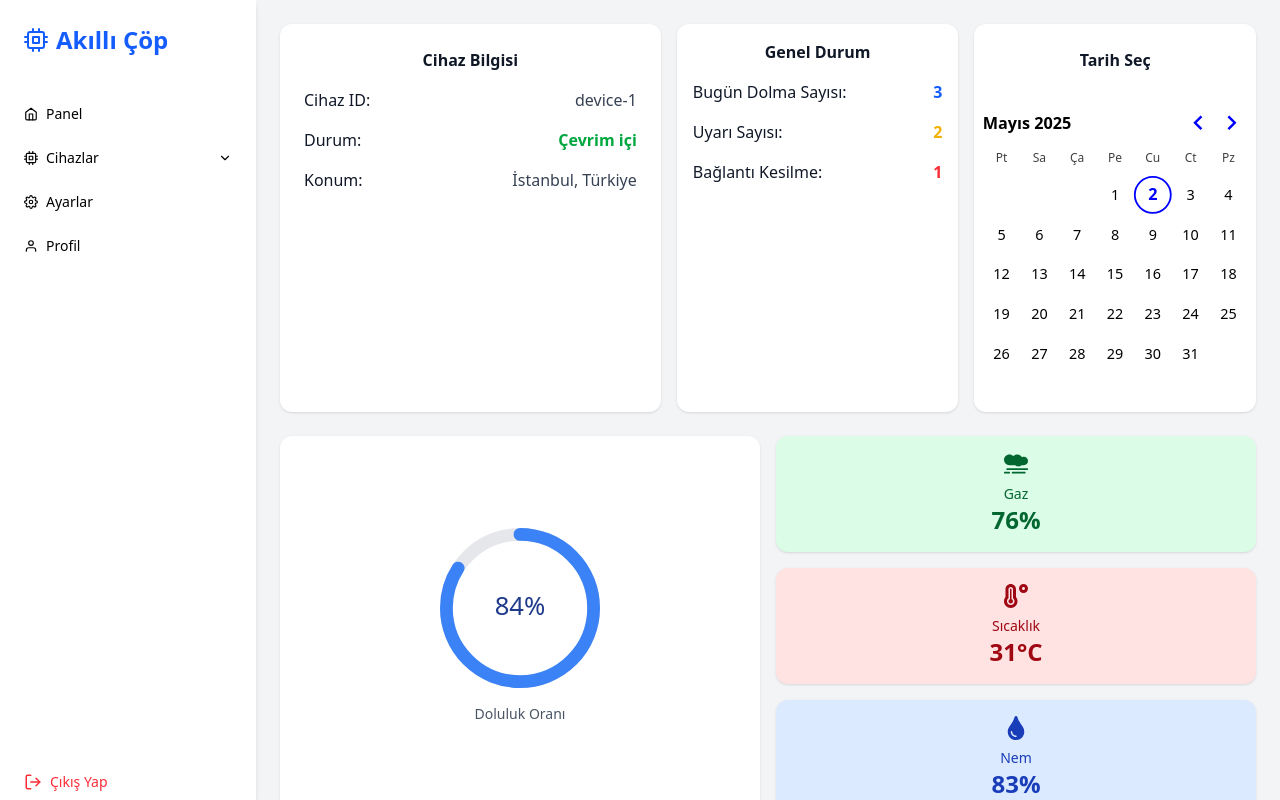
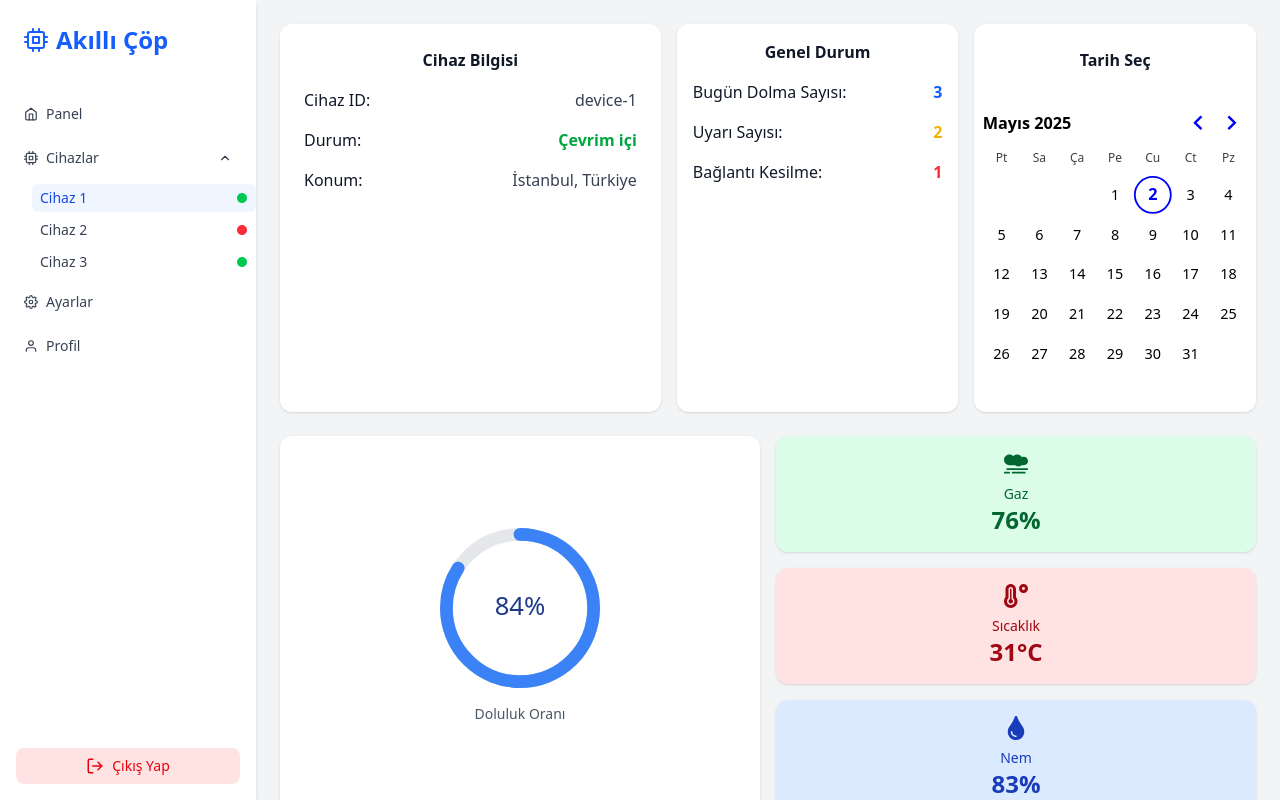
Before and after one commit to 0xM3x/volly_trash_dashboard, a React (Vite) app in the folder vollyWebFrontEnd/: page /device/1 in a window 1280 px wide. Built offline with nearby package versions, Linux system fonts and the light colour scheme; sample sign-in values are in the browser's storage.

Commit message:
enhance sidebar with active link highlight, logout button styling, and auto-expand for device pages

```diff
--- a/vollyWebFrontEnd/src/components/Layout.jsx
+++ b/vollyWebFrontEnd/src/components/Layout.jsx
@@ -1,10 +1,20 @@
-import { Link, useNavigate } from 'react-router-dom';
-import { FiHome, FiSettings, FiUser, FiCpu, FiLogOut, FiChevronDown, FiChevronUp } from 'react-icons/fi';
+import { NavLink, useNavigate, useLocation } from 'react-router-dom';
+import {
+  FiHome,
+  FiSettings,
+  FiUser,
+  FiCpu,
+  FiLogOut,
+  FiChevronDown,
+  FiChevronUp,
+} from 'react-icons/fi';
 import { MdCircle } from 'react-icons/md';
-import { useState } from 'react';
+import { useEffect, useState } from 'react';
 
 export default function Layout({ children }) {
   const navigate = useNavigate();
+
+	const location = useLocation();
 	const [expanded, setExpanded] = useState(false);
 
   const devices = [
@@ -12,6 +22,13 @@ export default function Layout({ children }) {
     { id: 2, name: 'Cihaz 2', status: 'offline' },
     { id: 3, name: 'Cihaz 3', status: 'online' },
   ];
+
+	useEffect(() => {
+    // Automatically expand if current route is a device page
+    if (location.pathname.startsWith('/device')) {
+      setExpanded(true);
+    }
+  }, [location.pathname]);
 
   const handleLogout = () => {
     localStorage.removeItem('user');
@@ -21,7 +38,7 @@ export default function Layout({ children }) {
   return (
     <div className="flex h-screen bg-gray-100">
       {/* Sidebar */}
-      <aside className="w-64 bg-white shadow-md flex flex-col justify-between">
+      <aside className="w-64 bg-white shadow-md flex flex-col">
         <div>
           <div className="p-6 text-2xl font-bold text-blue-600 flex items-center gap-2">
             <FiCpu className="text-blue-600" />
@@ -29,62 +46,106 @@ export default function Layout({ children }) {
           </div>
 
           <nav className="mt-4 text-sm space-y-2">
-            <Link to="/" className="flex items-center gap-2 py-2 px-6 hover:bg-blue-100">
+            <NavLink
+              to="/"
+              className={({ isActive }) =>
+                `flex items-center gap-2 py-2 px-6 rounded-lg transition ${
+                  isActive
+                    ? 'bg-blue-100 text-blue-700 font-semibold'
+                    : 'text-gray-700 hover:bg-blue-100'
+                }`
+              }
+            >
               <FiHome /> Panel
-            </Link>
+            </NavLink>
 
             {/* Cihazlar Sub-menu */}
             <div>
               <button
                 onClick={() => setExpanded(!expanded)}
-                className="w-full flex items-center justify-between py-2 px-6 hover:bg-blue-100"
+                className="w-full flex items-center justify-between py-2 px-6 hover:bg-blue-100 text-gray-700"
               >
                 <span className="flex items-center gap-2">
                   <FiCpu />
                   Cihazlar
                 </span>
-                <span>{expanded ? <FiChevronUp className="text-sm" /> : <FiChevronDown className="text-sm" />}</span>
+                {expanded ? (
+                  <FiChevronUp className="text-sm" />
+                ) : (
+                  <FiChevronDown className="text-sm" />
+                )}
               </button>
               {expanded && (
                 <ul className="ml-8 mt-2 space-y-1">
                   {devices.map((device) => (
                     <li key={device.id}>
-                      <Link
+                      <NavLink
                         to={`/device/${device.id}`}
-                        className="flex items-center justify-between px-2 py-1 text-gray-700 hover:text-blue-600"
+                        className={({ isActive }) =>
+                          `flex items-center justify-between px-2 py-1 rounded-md transition ${
+                            isActive
+                              ? 'text-blue-700 font-medium bg-blue-50'
+                              : 'text-gray-700 hover:text-blue-600'
+                          }`
+                        }
                       >
                         <span>{device.name}</span>
-                        <MdCircle className={`text-xs ${device.status === 'online' ? 'text-green-500' : 'text-red-500'}`} />
-                      </Link>
+                        <MdCircle
+                          className={`text-xs ${
+                            device.status === 'online'
+                              ? 'text-green-500'
+                              : 'text-red-500'
+                          }`}
+                        />
+                      </NavLink>
                     </li>
                   ))}
                 </ul>
               )}
             </div>
 
-            <Link to="/settings" className="flex items-center gap-2 py-2 px-6 hover:bg-blue-100">
+            <NavLink
+              to="/settings"
+              className={({ isActive }) =>
+                `flex items-center gap-2 py-2 px-6 rounded-lg transition ${
+                  isActive
+                    ? 'bg-blue-100 text-blue-700 font-semibold'
+                    : 'text-gray-700 hover:bg-blue-100'
+                }`
+              }
+            >
               <FiSettings /> Ayarlar
-            </Link>
+            </NavLink>
 
-            <Link to="/profile/1" className="flex items-center gap-2 py-2 px-6 hover:bg-blue-100">
+            <NavLink
+              to="/profile/1"
+              className={({ isActive }) =>
+                `flex items-center gap-2 py-2 px-6 rounded-lg transition ${
+                  isActive
+                    ? 'bg-blue-100 text-blue-700 font-semibold'
+                    : 'text-gray-700 hover:bg-blue-100'
+                }`
+              }
+            >
               <FiUser /> Profil
-            </Link>
+            </NavLink>
           </nav>
         </div>
 
+        {/* Logout button fixed at the bottom */}
+        <div className="mt-auto px-4 py-4">
           <button
             onClick={handleLogout}
-          className="flex items-center gap-2 text-left w-full px-6 py-2 text-red-500 hover:bg-red-100"
+            className="w-full flex items-center justify-center gap-2 px-4 py-2 bg-red-100 text-red-600 hover:bg-red-200 rounded-lg transition"
           >
             <FiLogOut className="text-lg" />
             <span className="text-sm font-medium">Çıkış Yap</span>
           </button>
+        </div>
       </aside>
 
       {/* Main content */}
-      <main className="flex-1 p-6 overflow-y-auto">
-        {children}
-      </main>
+      <main className="flex-1 p-6 overflow-y-auto">{children}</main>
     </div>
   );
 }
```
Lines whose indentation alone changed are shown as unchanged.
